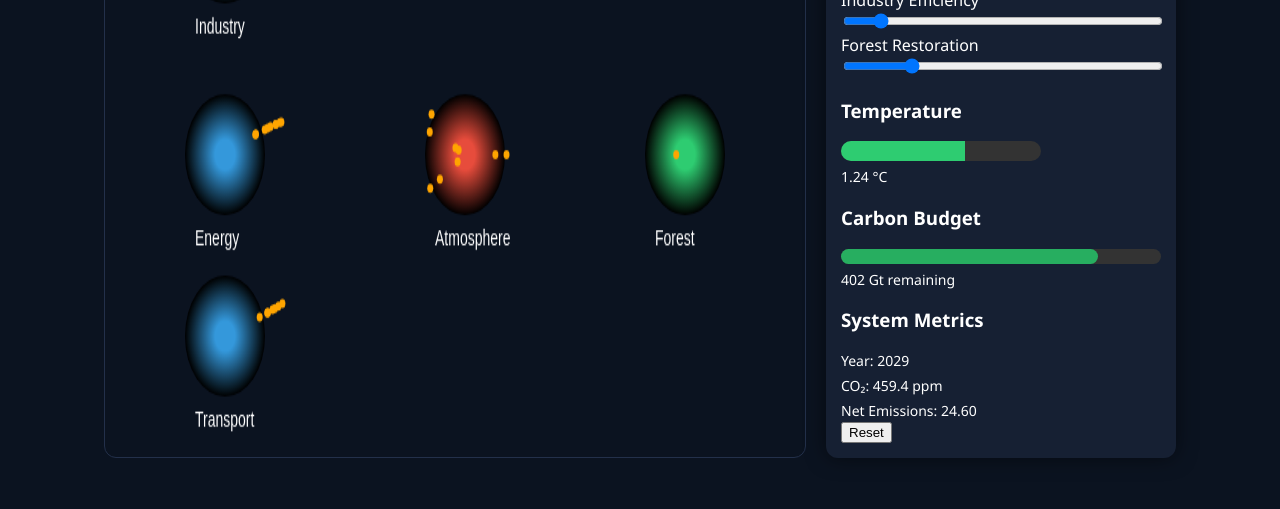
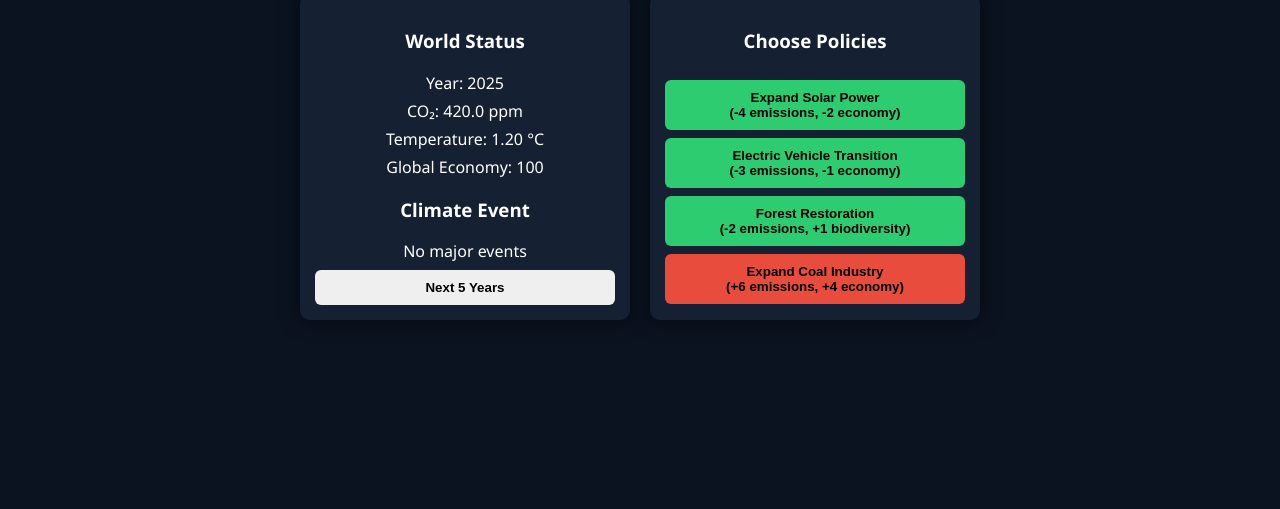
Before and after one commit to dimasdanard/carbon-flow, a plain HTML site: page index.html in a window 1280 px wide. Shown: the part 291-800 px from the top of the page. Drawn offline with Linux system fonts and the light colour scheme.

Commit message:
Update index.html

```diff
--- a/index.html
+++ b/index.html
@@ -3,7 +3,7 @@
 <head>
 
 <meta name="viewport" content="width=device-width, initial-scale=1">
-<title>CarbonFlow Climate Simulator</title>
+<title>Carbon Crisis</title>
 
 <style>
 
@@ -19,7 +19,7 @@ h1{
 margin-top:10px;
 }
 
-.wrapper{
+.container{
 display:flex;
 flex-wrap:wrap;
 justify-content:center;
@@ -30,49 +30,38 @@ margin-top:10px;
 .panel{
 background:#162033;
 padding:15px;
-border-radius:12px;
-width:320px;
+border-radius:10px;
+width:300px;
 box-shadow:0 0 20px rgba(0,0,0,0.5);
-text-align:left;
 }
 
-canvas{
-background:#0b1320;
-border-radius:12px;
-border:1px solid #23304a;
+button{
+width:100%;
+padding:10px;
+margin-top:8px;
+border:none;
+border-radius:6px;
+cursor:pointer;
+font-weight:bold;
 }
 
-.slider{
-width:100%;
+.policy{
+background:#2ecc71;
+color:black;
+}
+
+.bad{
+background:#e74c3c;
 }
 
 .metric{
 margin-top:6px;
-font-size:14px;
 }
 
-.gauge{
-width:200px;
-height:20px;
-background:#333;
-border-radius:10px;
-overflow:hidden;
+.earth{
+font-size:120px;
+transition:0.5s;
 }
-
-.gaugeFill{
-height:100%;
-background:#2ecc71;
-width:0%;
-}
-
-.budgetBar{
-height:15px;
-background:#27ae60;
-border-radius:10px;
-}
-
-.success{color:#2ecc71;font-weight:bold}
-.fail{color:#ff4d4d;font-weight:bold}
 
 </style>
 
@@ -80,248 +69,183 @@ border-radius:10px;
 
 <body>
 
-<h1>CarbonFlow</h1>
-<p>Climate Policy Simulator</p>
+<h1>Carbon Crisis</h1>
+<p>You are the Global Climate Minister</p>
 
-<div class="wrapper">
+<div class="earth" id="earth">🌍</div>
 
-<canvas id="canvas" width="700" height="420"></canvas>
+<div class="container">
 
 <div class="panel">
 
-<h3>Climate Policies</h3>
-
-Renewable Energy
-<input type="range" min="0" max="100" value="20" class="slider" id="renew">
-
-Electric Vehicles
-<input type="range" min="0" max="100" value="10" class="slider" id="ev">
-
-Industry Efficiency
-<input type="range" min="0" max="100" value="10" class="slider" id="industry">
-
-Forest Restoration
-<input type="range" min="0" max="100" value="20" class="slider" id="forest">
-
-<h3>Temperature</h3>
-
-<div class="gauge">
-<div id="tempGauge" class="gaugeFill"></div>
-</div>
-
-<div class="metric">
-<span id="temp">1.2</span> °C
-</div>
-
-<h3>Carbon Budget</h3>
-
-<div style="background:#333;border-radius:10px;">
-<div id="budgetBar" class="budgetBar" style="width:100%"></div>
-</div>
-
-<div class="metric">
-<span id="budget">500</span> Gt remaining
-</div>
-
-<h3>System Metrics</h3>
+<h3>World Status</h3>
 
 <div class="metric">Year: <span id="year">2025</span></div>
 <div class="metric">CO₂: <span id="co2">420</span> ppm</div>
-<div class="metric">Net Emissions: <span id="net">0</span></div>
+<div class="metric">Temperature: <span id="temp">1.2</span> °C</div>
+<div class="metric">Global Economy: <span id="gdp">100</span></div>
 
-<div id="status"></div>
+<h3>Climate Event</h3>
 
-<button onclick="resetGame()">Reset</button>
+<div id="event">No major events</div>
+
+<button onclick="nextTurn()">Next 5 Years</button>
+
+</div>
+
+
+<div class="panel">
+
+<h3>Choose Policies</h3>
+
+<button class="policy" onclick="policySolar()">
+Expand Solar Power<br>
+(-4 emissions, -2 economy)
+</button>
+
+<button class="policy" onclick="policyEV()">
+Electric Vehicle Transition<br>
+(-3 emissions, -1 economy)
+</button>
+
+<button class="policy" onclick="policyForest()">
+Forest Restoration<br>
+(-2 emissions, +1 biodiversity)
+</button>
+
+<button class="bad" onclick="policyCoal()">
+Expand Coal Industry<br>
+(+6 emissions, +4 economy)
+</button>
 
 </div>
 
 </div>
 
+
 <script>
-
-const canvas=document.getElementById("canvas")
-const ctx=canvas.getContext("2d")
-
-let particles=[]
-
-const nodes={
-energy:[120,220],
-transport:[120,340],
-industry:[120,80],
-forest:[580,220],
-atmosphere:[360,220]
-}
 
 let year=2025
 let co2=420
-let carbonBudget=500
+let temp=1.2
+let gdp=100
 
-function drawNode(name,x,y,color){
+let emissions=10
 
-let g=ctx.createRadialGradient(x,y,10,x,y,40)
-g.addColorStop(0,color)
-g.addColorStop(1,"#000")
+function updateUI(){
 
-ctx.fillStyle=g
-ctx.beginPath()
-ctx.arc(x,y,40,0,Math.PI*2)
-ctx.fill()
+document.getElementById("year").innerText=year
+document.getElementById("co2").innerText=co2.toFixed(1)
+document.getElementById("temp").innerText=temp.toFixed(2)
+document.getElementById("gdp").innerText=gdp
 
-ctx.fillStyle="white"
-ctx.font="14px Arial"
-ctx.fillText(name,x-30,y+60)
+let earth=document.getElementById("earth")
+
+if(temp<1.5){
+earth.innerHTML="🌍"
+}
+else if(temp<2){
+earth.innerHTML="🌎"
+}
+else{
+earth.innerHTML="🔥"
+}
+
+checkGame()
 
 }
 
-function getBezierPoint(t,p0,p1,p2){
+function nextTurn(){
 
-let x=(1-t)*(1-t)*p0[0]+2*(1-t)*t*p1[0]+t*t*p2[0]
-let y=(1-t)*(1-t)*p0[1]+2*(1-t)*t*p1[1]+t*t*p2[1]
+year+=5
 
-return [x,y]
+co2+=emissions*0.6
+
+temp=2.5*Math.log(co2/280)
+
+randomEvent()
+
+updateUI()
 
 }
 
-function spawnParticles(start,end,control,count){
+function randomEvent(){
 
-for(let i=0;i<count;i++){
+let events=[
+"Wildfires increase emissions",
+"Green technology breakthrough",
+"Climate protests demand action",
+"Major hurricane damages economy",
+"No major events"
+]
 
-particles.push({
-t:0,
-speed:0.01+Math.random()*0.01,
-start:start,
-end:end,
-control:control
-})
+let e=events[Math.floor(Math.random()*events.length)]
+
+document.getElementById("event").innerText=e
+
+if(e==="Wildfires increase emissions") emissions+=2
+if(e==="Green technology breakthrough") emissions-=2
+if(e==="Major hurricane damages economy") gdp-=5
+
+}
+
+function policySolar(){
+
+emissions-=4
+gdp-=2
+
+}
+
+function policyEV(){
+
+emissions-=3
+gdp-=1
+
+}
+
+function policyForest(){
+
+emissions-=2
+gdp+=1
+
+}
+
+function policyCoal(){
+
+emissions+=6
+gdp+=4
+
+}
+
+function checkGame(){
+
+if(temp>2.5){
+
+alert("Climate Collapse 🌍🔥")
+
+location.reload()
+
+}
+
+if(gdp<=50){
+
+alert("Economic Collapse 💸")
+
+location.reload()
+
+}
+
+if(year>=2100 && temp<1.5){
+
+alert("Victory! You Stabilized the Climate 🌱")
+
+location.reload()
 
 }
 
 }
 
-function updateParticles(){
-
-particles.forEach(p=>{
-p.t+=p.speed
-})
-
-particles=particles.filter(p=>p.t<1)
-
-}
-
-function drawParticles(){
-
-ctx.fillStyle="orange"
-
-particles.forEach(p=>{
-
-let pos=getBezierPoint(p.t,p.start,p.control,p.end)
-
-ctx.beginPath()
-ctx.arc(pos[0],pos[1],3,0,Math.PI*2)
-ctx.fill()
-
-})
-
-}
-
-function calculate(){
-
-let renew=document.getElementById("renew").value/100
-let ev=document.getElementById("ev").value/100
-let ind=document.getElementById("industry").value/100
-let forest=document.getElementById("forest").value/100
-
-let energyE=12*(1-renew)
-let transportE=8*(1-ev)
-let industryE=10*(1-ind)
-
-let forestSink=6*forest
-
-let net=energyE+transportE+industryE-forestSink
-
-document.getElementById("net").innerText=net.toFixed(2)
-
-simulate(net)
-
-spawnParticles(nodes.energy,nodes.atmosphere,[240,160],energyE)
-spawnParticles(nodes.transport,nodes.atmosphere,[240,300],transportE)
-spawnParticles(nodes.industry,nodes.atmosphere,[240,120],industryE)
-spawnParticles(nodes.atmosphere,nodes.forest,[460,220],forestSink)
-
-}
-
-function simulate(net){
-
-year++
-
-co2+=net*0.4
-
-carbonBudget-=Math.max(net,0)
-
-let temp=2.5*Math.log(co2/280)
-
-document.getElementById("year").innerText=year
-document.getElementById("co2").innerText=co2.toFixed(1)
-document.getElementById("temp").innerText=temp.toFixed(2)
-
-let gauge=Math.min(temp/2,1)*100
-document.getElementById("tempGauge").style.width=gauge+"%"
-
-let budgetPercent=Math.max(carbonBudget/500,0)*100
-document.getElementById("budgetBar").style.width=budgetPercent+"%"
-
-document.getElementById("budget").innerText=Math.max(0,carbonBudget).toFixed(0)
-
-checkTargets(temp,net)
-
-}
-
-function checkTargets(temp,net){
-
-let status=document.getElementById("status")
-
-if(net<=0 && year<=2050 && temp<1.5){
-status.innerHTML="<p class='success'>SUCCESS: Net-Zero Achieved</p>"
-}
-else if(temp>2 || carbonBudget<=0){
-status.innerHTML="<p class='fail'>FAIL: Climate Targets Missed</p>"
-}
-
-}
-
-function draw(){
-
-ctx.clearRect(0,0,canvas.width,canvas.height)
-
-drawNode("Energy",...nodes.energy,"#3498db")
-drawNode("Transport",...nodes.transport,"#3498db")
-drawNode("Industry",...nodes.industry,"#3498db")
-drawNode("Forest",...nodes.forest,"#2ecc71")
-drawNode("Atmosphere",...nodes.atmosphere,"#e74c3c")
-
-updateParticles()
-drawParticles()
-
-requestAnimationFrame(draw)
-
-}
-
-function resetGame(){
-
-year=2025
-co2=420
-carbonBudget=500
-particles=[]
-
-}
-
-document.querySelectorAll("input").forEach(el=>{
-el.addEventListener("input",calculate)
-})
-
-setInterval(calculate,1200)
-
-draw()
+updateUI()
 
 </script>
 
```
